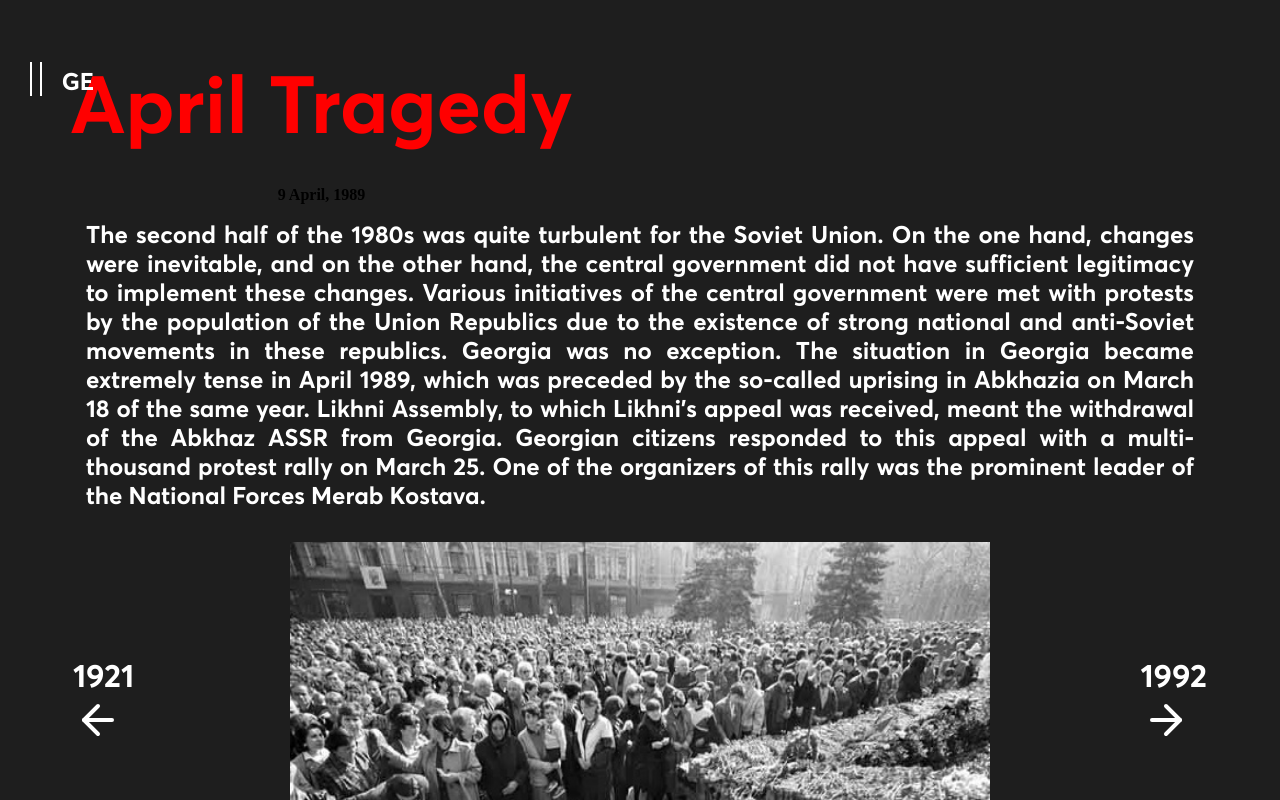
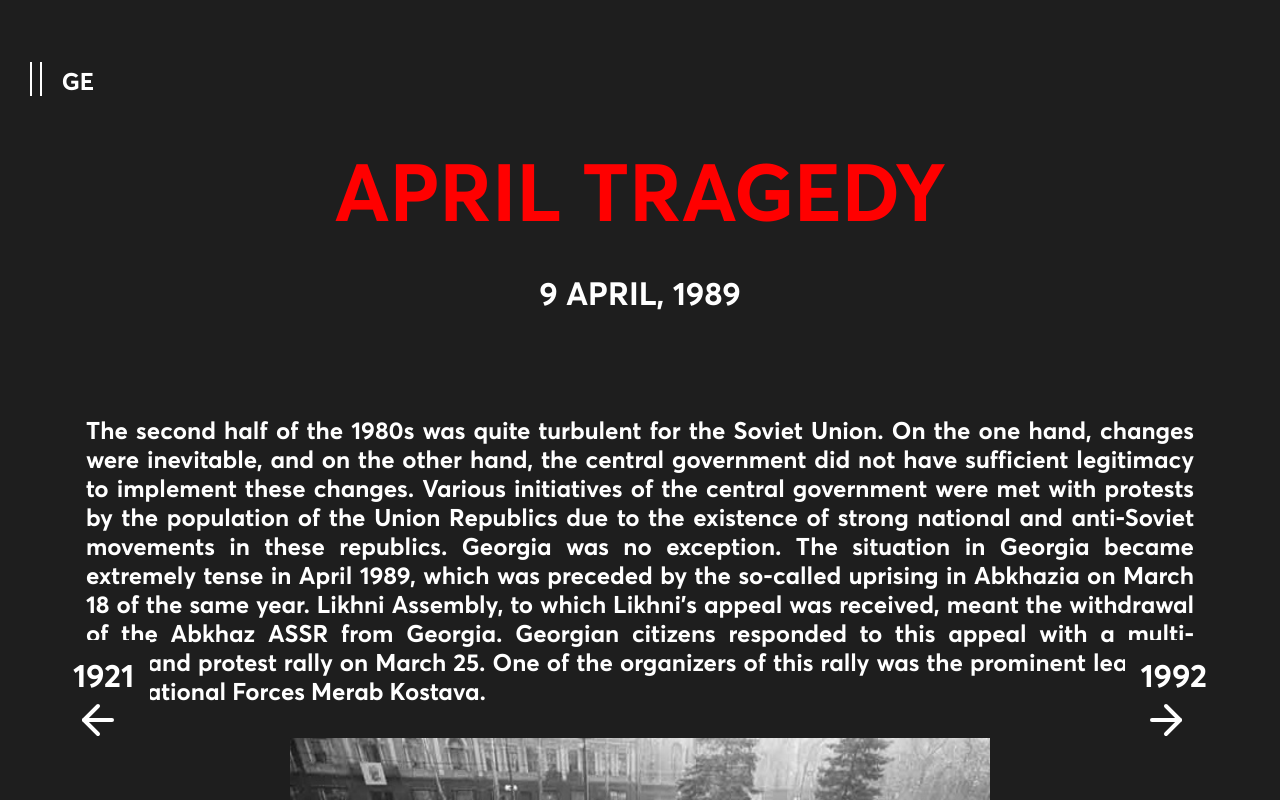
Before and after one commit to Nicolooo/georgia, a Next.js app: page /en/1989 in a window 1280 px wide. Built offline with nearby package versions, Linux system fonts and the light colour scheme.

Commit message:
CSS minor Update (Accident bug fix)

```diff
--- a/styles/globals.css
+++ b/styles/globals.css
@@ -3,7 +3,7 @@
  * Fonts
  *
  */
-@font-face {
+ @font-face {
     font-family: 'AvertaCYBold';
     src: url('fonts/AvertaCYBold.eot');
     src: url('fonts/AvertaCYBold.eot') format('embedded-opentype'),
@@ -2429,3 +2429,41 @@ a {
 	cursor: pointer;
 	transition-duration: .3s;
 }
+/*  9 APRIL TRAGEDY */
+.april-header{
+	height:50vh;
+	width: 100vw;
+	display: flex;
+	justify-content: center;
+	align-items: center;
+	flex-direction: column;
+	text-transform: uppercase;
+}
+.april-main-sub{
+	color: white;
+	font-size: 2em;
+	font-family: var(--averca);
+}
+.april-list-headline{
+	font-size: 4em;
+	text-align: center;
+	font-family: var(--averca);
+	color: red;
+	text-transform: uppercase;
+}
+.april-list-name{
+	text-align: center;
+	color: white;
+	font-family: var(--averca);
+	font-size: 1.5em;
+	padding: 0.3em;
+}
+.april-list{
+	height:150vh;
+	width: 100vw;
+	display: flex;
+	justify-content: center;
+	align-items: center;
+	flex-direction: column;
+	text-transform: uppercase;
+}
```
